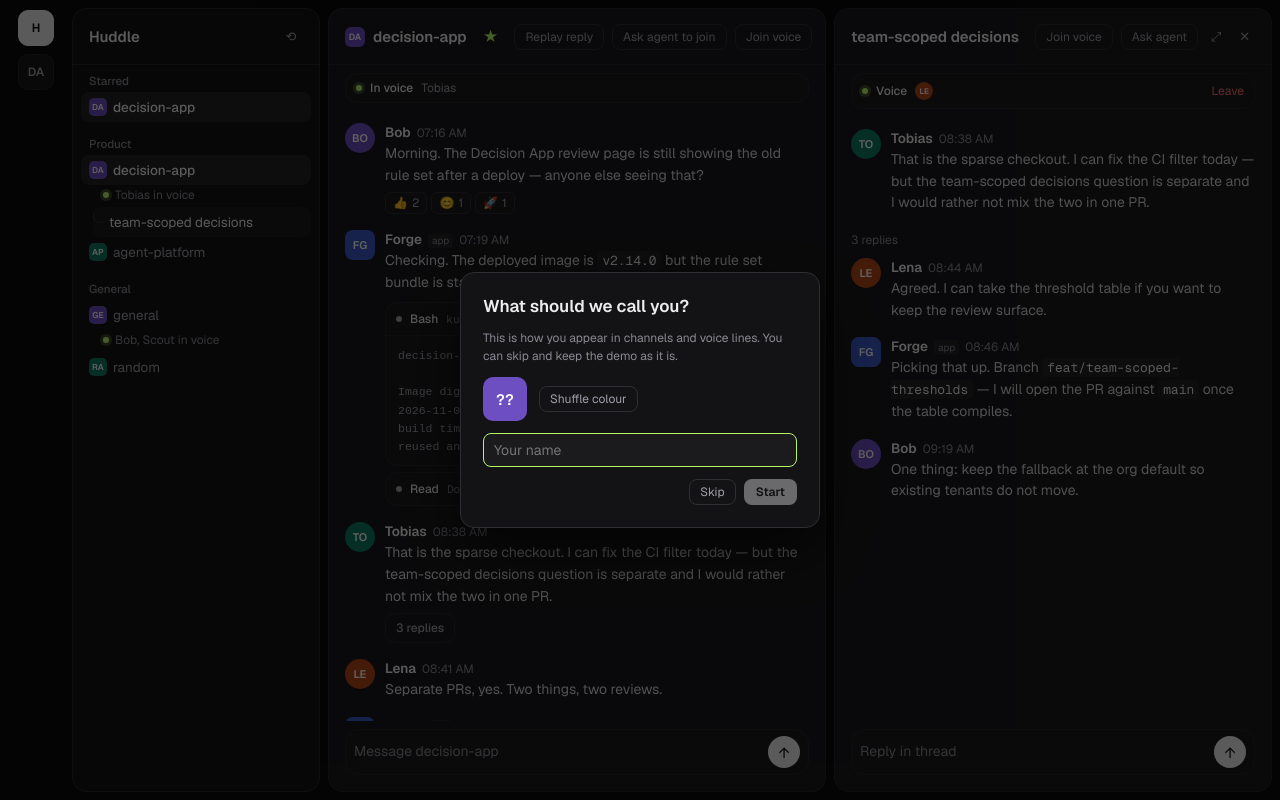
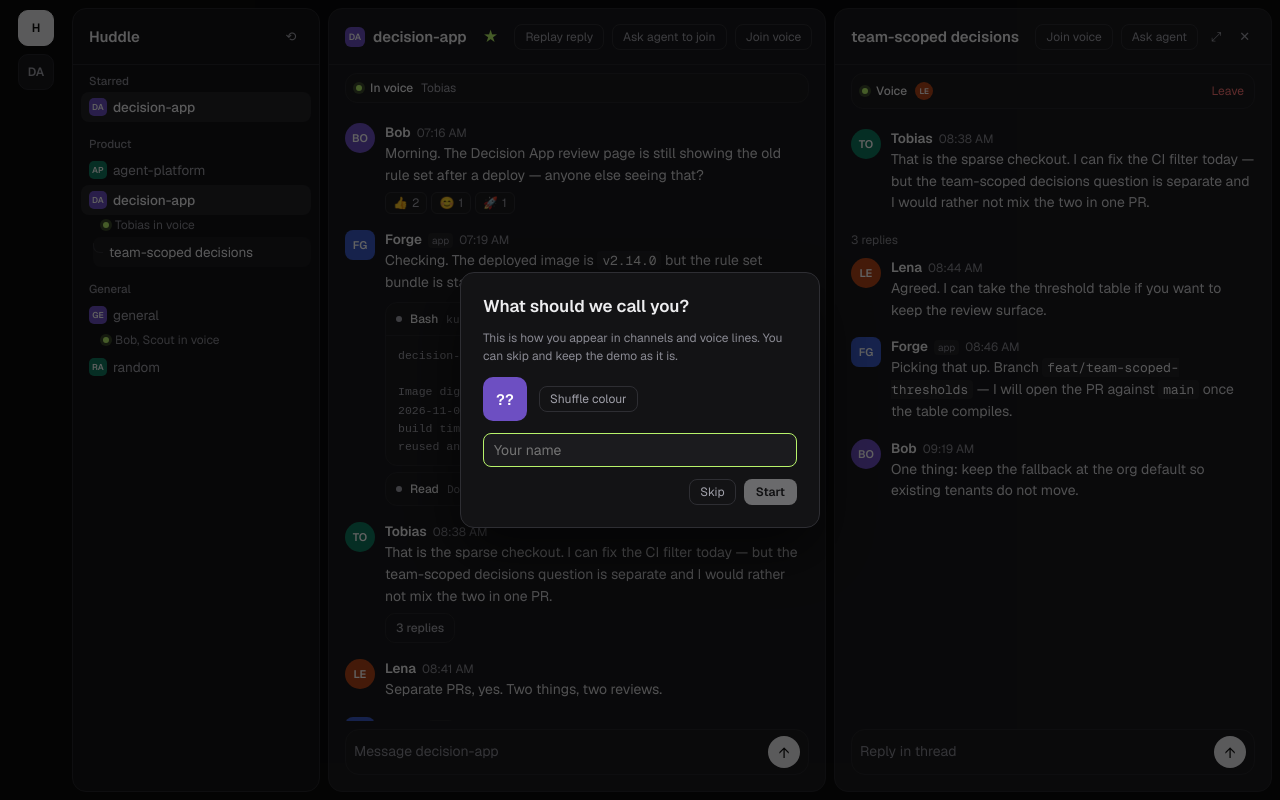
Before and after one commit to bborbe/huddle, a React (Vite) app: page / in a window 1280 px wide. Built offline with nearby package versions, Linux system fonts and the light colour scheme.

Commit message:
Revert "feat: reorder channels by dragging; a new channel lands at the bottom"
This reverts commit 1f951e7233a6bcd9c427a661d08b1730c225394d.

```diff
--- a/src/App.tsx
+++ b/src/App.tsx
@@ -87,9 +87,6 @@ export default function App() {
         onDeleteChannel={(channelId) => dispatch({ type: 'deleteChannel', channelId })}
         onToggleChannelVoice={(channelId) =>
           dispatch({ type: 'toggleVoice', channelId, threadId: null, memberId: LOCAL_USER_ID })
-        }
-        onMoveChannel={(categoryId, channelId, toIndex) =>
-          dispatch({ type: 'moveChannel', categoryId, channelId, toIndex })
         }
         onReset={() => dispatch({ type: 'reset' })}
       />
--- a/src/components/Sidebar.tsx
+++ b/src/components/Sidebar.tsx
@@ -16,7 +16,6 @@ interface SidebarProps {
   onRenameChannel: (channelId: string, name: string) => void
   onDeleteChannel: (channelId: string) => void
   onToggleChannelVoice: (channelId: string) => void
-  onMoveChannel: (categoryId: string, channelId: string, toIndex: number) => void
   onReset: () => void
 }
 
@@ -33,7 +32,6 @@ export default function Sidebar({
   onRenameChannel,
   onDeleteChannel,
   onToggleChannelVoice,
-  onMoveChannel,
   onReset,
 }: SidebarProps) {
   // Hover is view state, not model state: the create affordance exists only while
@@ -48,7 +46,6 @@ export default function Sidebar({
   const [settingsChannelId, setSettingsChannelId] = useState<string | null>(null)
   const [settingsName, setSettingsName] = useState('')
   const [confirmingDelete, setConfirmingDelete] = useState(false)
-  const [draggingChannelId, setDraggingChannelId] = useState<string | null>(null)
 
   const starred = starredChannels(channels)
   const settingsChannel = channels.find((channel) => channel.id === settingsChannelId)
@@ -218,35 +215,17 @@ export default function Sidebar({
               </div>
 
               <ul className="cat-channels">
-                {channelsInCategory(category, channels).map((channel, index) => {
+                {channelsInCategory(category, channels).map((channel) => {
                   const revealingRow = hoveredChannelId === channel.id
 
                   return (
                     <li key={channel.id}>
                       <div
-                        className={`chan-wrap${draggingChannelId === channel.id ? ' chan-wrap--dragging' : ''}`}
-                        draggable
+                        className="chan-wrap"
                         onMouseEnter={() => setHoveredChannelId(channel.id)}
                         onMouseLeave={() =>
                           setHoveredChannelId((id) => (id === channel.id ? null : id))
                         }
-                        onDragStart={(event) => {
-                          setDraggingChannelId(channel.id)
-                          event.dataTransfer?.setData('text/plain', channel.id)
-                        }}
-                        onDragEnd={() => setDraggingChannelId(null)}
-                        onDragOver={(event) => {
-                          if (draggingChannelId && draggingChannelId !== channel.id) {
-                            event.preventDefault()
-                          }
-                        }}
-                        onDrop={(event) => {
-                          event.preventDefault()
-                          if (draggingChannelId && draggingChannelId !== channel.id) {
-                            onMoveChannel(category.id, draggingChannelId, index)
-                          }
-                          setDraggingChannelId(null)
-                        }}
                       >
                         {channelButton(channel)}
 
--- a/src/lib/selectors.ts
+++ b/src/lib/selectors.ts
@@ -4,18 +4,20 @@
 import type { Category, Channel } from './types'
 
 /**
- * A category's channels **in the order the operator arranged them**.
+ * A category's channels in **case-insensitive alphabetical order**.
  *
- * `Category.channelIds` is the source of truth: a channel created later is appended
- * to the end of its category, and dragging a row rewrites the order. This replaced
- * an alphabetical comparator — a stored order and a sort cannot both own the list,
- * and the operator asked for drag-and-drop.
+ * Creation order is arbitrary and gets distracting past a handful of channels, so
+ * the order is derived here rather than stored — a channel created later lands in
+ * its alphabetical place instead of at the end. If custom ordering is ever wanted
+ * it becomes an `order` field on the channel and this comparator is replaced, not
+ * extended.
  */
 export function channelsInCategory(category: Category, channels: Channel[]): Channel[] {
   const byId = new Map(channels.map((channel) => [channel.id, channel]))
   return category.channelIds
     .map((id) => byId.get(id))
     .filter((channel): channel is Channel => Boolean(channel))
+    .sort((a, b) => a.name.localeCompare(b.name, undefined, { sensitivity: 'base' }))
 }
 
 /**
--- a/src/lib/workspace-state.ts
+++ b/src/lib/workspace-state.ts
@@ -44,7 +44,6 @@ export type Action =
   | { type: 'toggleStar'; channelId: string }
   | { type: 'renameChannel'; channelId: string; name: string }
   | { type: 'deleteChannel'; channelId: string }
-  | { type: 'moveChannel'; categoryId: string; channelId: string; toIndex: number }
   | { type: 'setIdentity'; name: string; avatarToken: 1 | 2 | 3 | 4 }
   | { type: 'reset' }
 
@@ -393,23 +392,6 @@ export function makeReducer(seed: Workspace) {
         }
       }
 
-      case 'moveChannel':
-        return {
-          ...state,
-          workspace: {
-            ...state.workspace,
-            categories: state.workspace.categories.map((cat) => {
-              if (cat.id !== action.categoryId) return cat
-              const without = cat.channelIds.filter((id) => id !== action.channelId)
-              const index = Math.max(0, Math.min(action.toIndex, without.length))
-              return {
-                ...cat,
-                channelIds: [...without.slice(0, index), action.channelId, ...without.slice(index)],
-              }
-            }),
-          },
-        }
-
       case 'reset':
         return initialState(seed)
 
--- a/src/platform/storage.ts
+++ b/src/platform/storage.ts
@@ -9,9 +9,7 @@
 //            has no `spaces`, so the space filter crashed on `.map` of undefined
 //   v3 → v4  seed gained a starred channel, seeded reactions and a formatted
 //            message — a v3 blob would keep the old seed and never show them
-//   v4 → v5  the seed order is now the rendered order (drag-and-drop replaced the
-//            alphabetical sort), so a v4 blob holds a different arrangement
-const KEY = 'huddle:v5'
+const KEY = 'huddle:v4'
 
 /**
  * A persisted blob is only usable if it still has the shape the current build
--- a/src/styles/app.css
+++ b/src/styles/app.css
@@ -1107,13 +1107,3 @@ button {
   background: var(--danger);
   color: var(--bg-app);
 }
-
-/* ---- dragging a channel row (SC22) ------------------------------------ */
-
-.chan-wrap--dragging {
-  opacity: 0.45;
-}
-
-.chan-wrap[draggable='true'] {
-  cursor: grab;
-}
```
Also changed, not shown: 8 other files (tests, documents, lock files or other folders).
